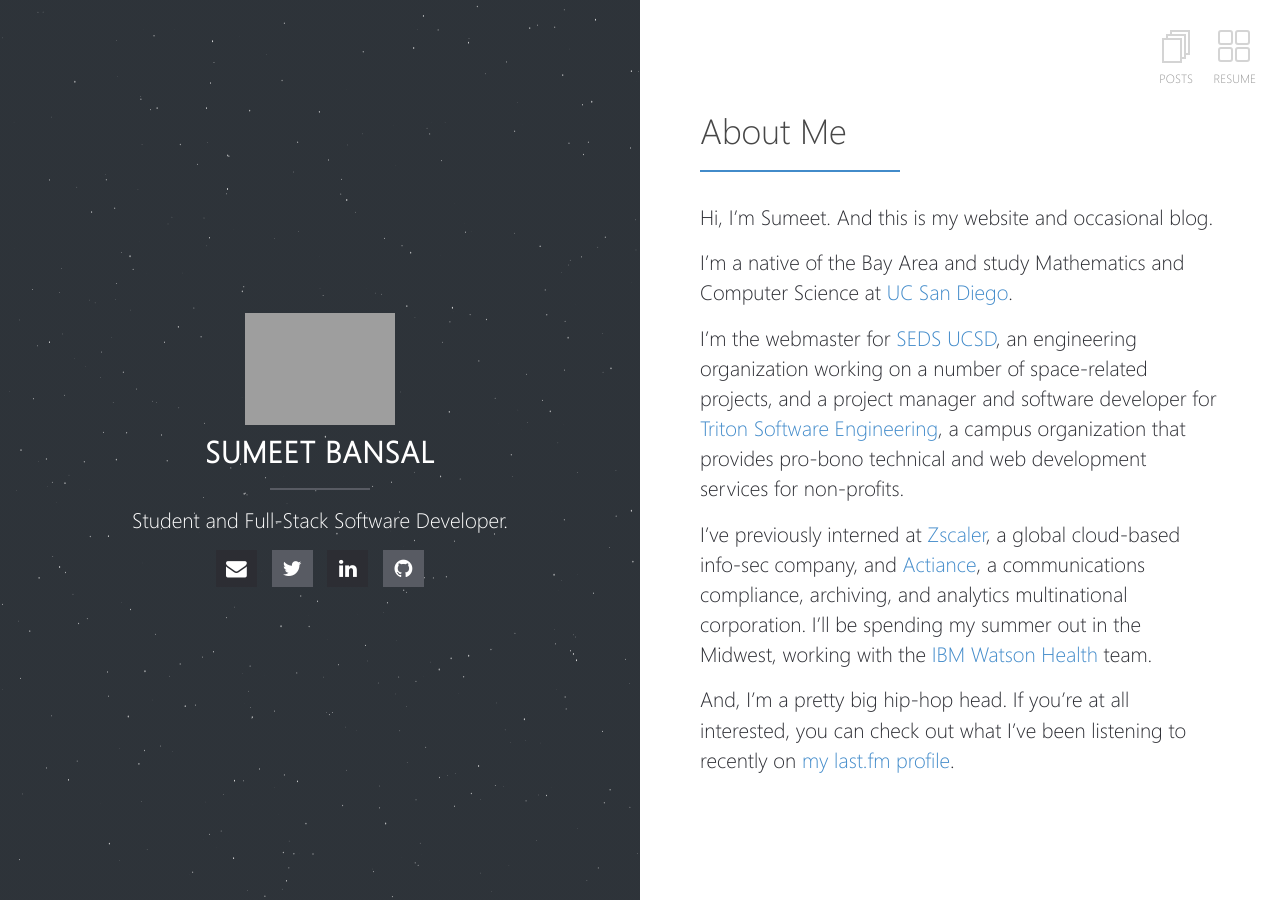
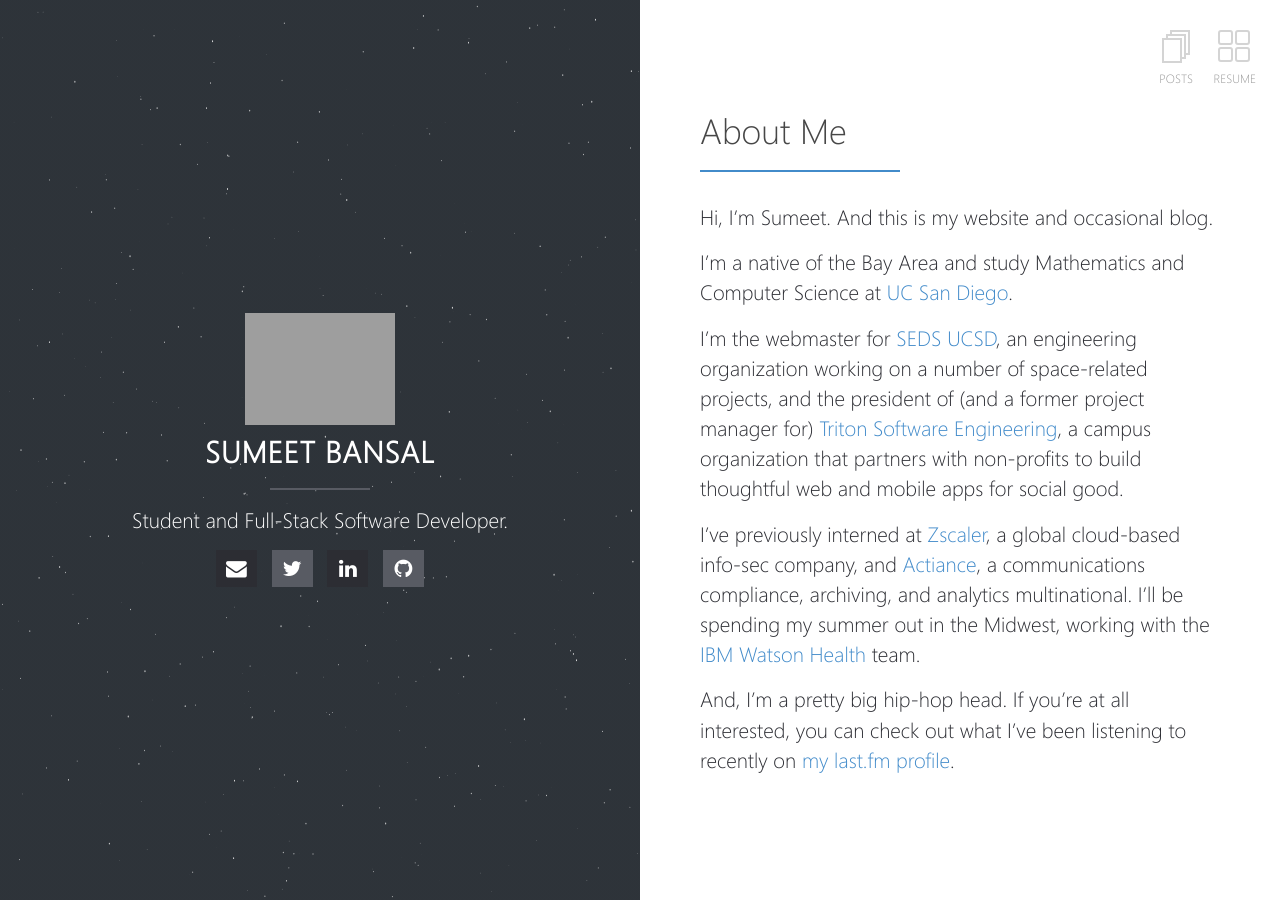
Before and after one commit to sumeet-bansal/sumeet-bansal.github.io, a Jekyll site: the page built from index.md, in a window 1280 px wide. Built offline with Jekyll 4.4.1, drawn with Linux system fonts in a browser that asks for light colours; our own code applies the rules of GitHub Pages for plain Markdown files.

Commit message:
minor edits to index

```diff
--- a/index.md
+++ b/index.md
@@ -7,8 +7,8 @@ Hi, I'm Sumeet. And this is my website and occasional blog.
 
 I'm a native of the Bay Area and study Mathematics and Computer Science at [UC San Diego](https://ucsd.edu/).
 
-I'm the webmaster for [SEDS UCSD](https://sedsucsd.org), an engineering organization working on a number of space-related projects, and a project manager and software developer for [Triton Software Engineering](http://tc.ucsd.edu), a campus organization that provides pro-bono technical and web development services for non-profits.
+I'm the webmaster for [SEDS UCSD](https://sedsucsd.org), an engineering organization working on a number of space-related projects, and the president of (and a former project manager for) [Triton Software Engineering](http://tc.ucsd.edu), a campus organization that partners with non-profits to build thoughtful web and mobile apps for social good.
 
-I've previously interned at [Zscaler](https://www.zscaler.com/), a global cloud-based info-sec company, and [Actiance](https://www.actiance.com/), a communications compliance, archiving, and analytics multinational corporation. I'll be spending my summer out in the Midwest, working with the [IBM Watson Health](https://www.ibm.com/watson/health/) team.
+I've previously interned at [Zscaler](https://www.zscaler.com/), a global cloud-based info-sec company, and [Actiance](https://www.actiance.com/), a communications compliance, archiving, and analytics multinational. I'll be spending my summer out in the Midwest, working with the [IBM Watson Health](https://www.ibm.com/watson/health/) team.
 
 And, I'm a pretty big hip-hop head. If you're at all interested, you can check out what I've been listening to recently on [my last.fm profile](https://www.last.fm/user/sbansal21).
```
